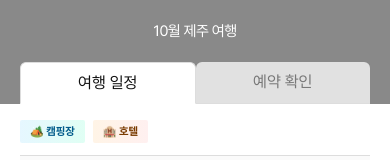
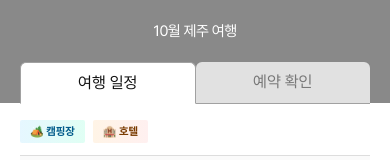
Before and after one commit to jdwcg/travel, a React (Vite) app: page /schedule in a window 390 px wide. Shown: the top 160 px of the page. Built offline with nearby package versions, Linux system fonts and the light colour scheme.

Commit message:
모바일 검수 2

```diff
--- a/src/components/PageHeader.tsx
+++ b/src/components/PageHeader.tsx
@@ -10,7 +10,7 @@
     top: 0;
     left: 0;
     z-index: -1;
-    height: 104px;
+    height: 103px;
     width: 100%;
     background-color: #898989;
 `;
--- a/src/components/Tabs.tsx
+++ b/src/components/Tabs.tsx
@@ -18,13 +18,13 @@
     background: #e1e1e1;
     width: 100%;
     text-align: center;
-    border-bottom: 1px solid #ddd;
+    border-bottom: 1px solid #a1a1a1;
     &.active {
         background: white;
         color: #111;
-        border-top: 1px solid #ddd;
-        border-left: 1px solid #ddd;
-        border-right: 1px solid #ddd;
+        border-top: 1px solid #a1a1a1;
+        border-left: 1px solid #a1a1a1;
+        border-right: 1px solid #a1a1a1;
         border-bottom: 1px solid white;
     }
 `;
```
